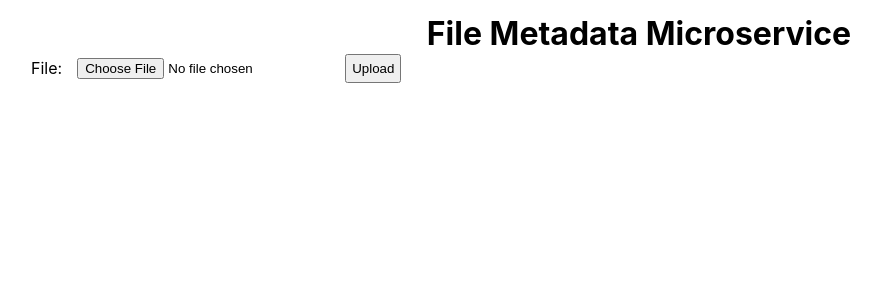
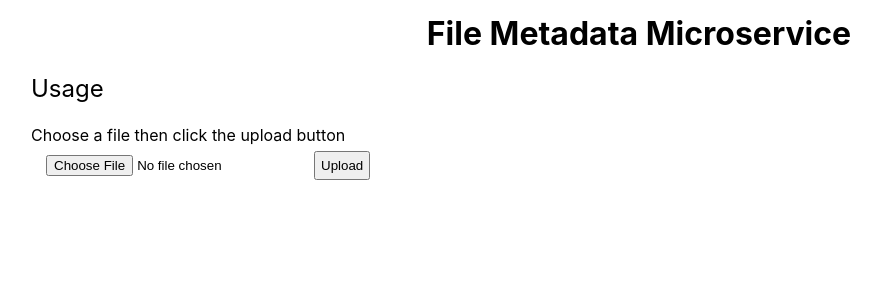
Before and after one commit to robdll/file-metadata-microservice, a Next.js app: page / in a window 1280 px wide. Shown: the top 300 px of the page, without its empty margins (1-882 px from the left). Built offline with nearby package versions, Linux system fonts and the light colour scheme.

Commit message:
update index

```diff
--- a/pages/index.js
+++ b/pages/index.js
@@ -18,14 +18,18 @@ export default function Home() {
       <h1 className={styles.title}>File Metadata Microservice</h1>
 
       <main className={styles.main}>
+        <p className={styles.description}>Usage</p>
+        <span className={styles.span}>
+          Choose a file then click the upload button
+        </span>
         <form
           className={styles.form}
           action="/api/fileanalyse"
           method="post"
           encType="multipart/form-data"
         >
-          <label htmlFor="user_file">File: </label>
           <input className={styles.input} name="user_file" type="file" />
+          <br />
           <button className={styles.btn} type="submit">
             Upload
           </button>
```
